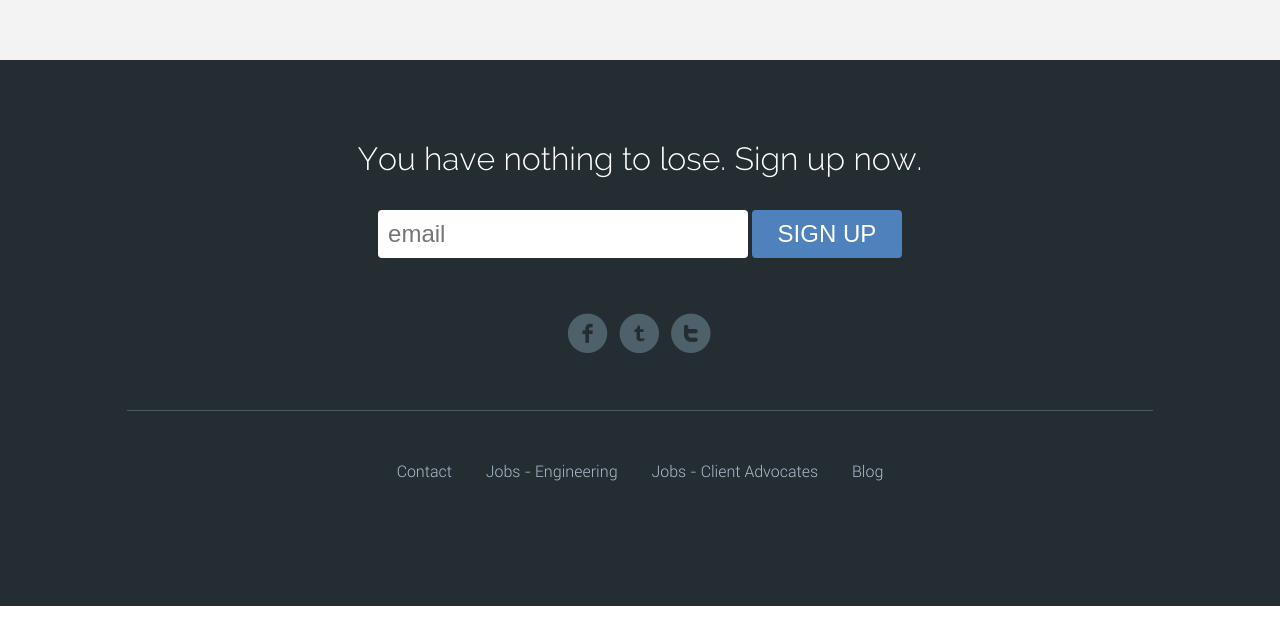
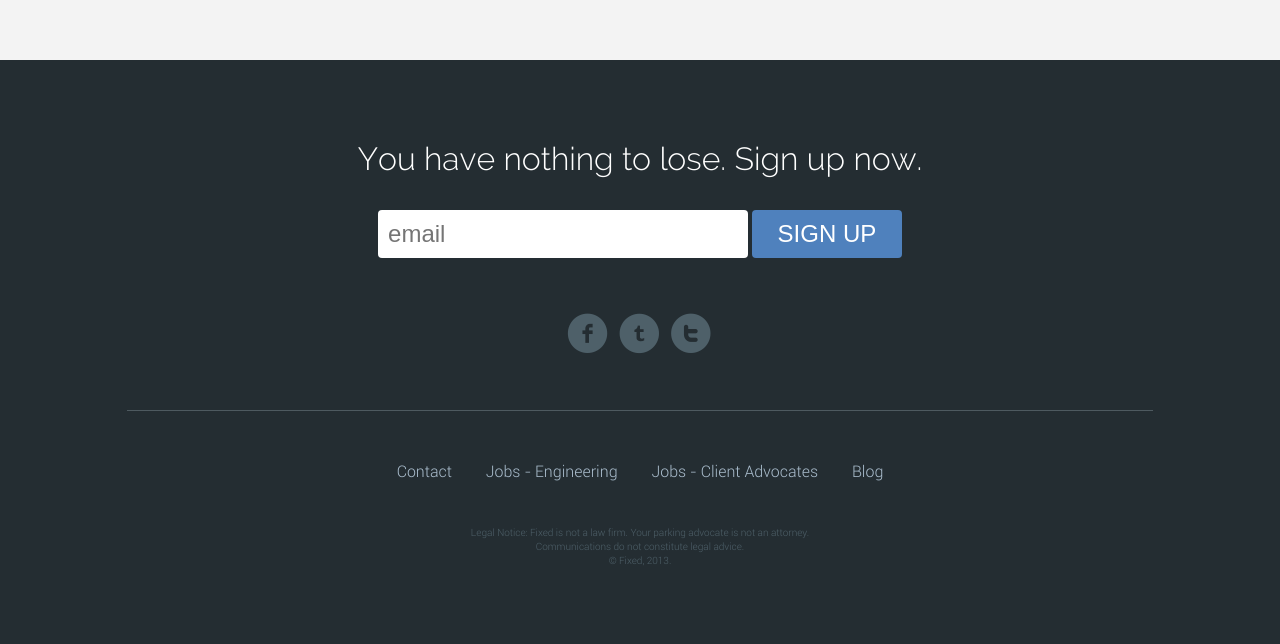
Before and after one commit to hegs/getfixed.me, a plain HTML site: page index.html in a window 1280 px wide. Shown: the part 1230-1874 px from the top of the page. Before the commit the page ends 1836 px from the top, so only its background shows below. Drawn offline with nearby package versions, Linux system fonts and the light colour scheme; a script that the page names is missing; files whose address does not match are found by name.

Commit message:
Updates with Legal Notice
Signed-off-by: David Hegarty <davidhegarty@gmail.com>

```diff
--- a/css/main.css
+++ b/css/main.css
@@ -515,6 +515,12 @@ ul.social-link a{
 	 transition: all 250ms ease-in-out;
 	 opacity: 1;
 }
+.legal-notice {
+	font-size: 10px;
+	color: #4E6069;
+	padding-top: 30px;
+	line-height: 14px;
+}
 
 
 
--- a/index.html
+++ b/index.html
@@ -222,6 +222,13 @@
                     <li><a href="http://blog.getfixed.me">Blog</a></li>
                 </ul>
 
+                <div>
+                    <p class="legal-notice">Legal Notice: Fixed is not a law firm. Your parking advocate is not an attorney.
+                        <br> Communications do not constitute legal advice.
+                        <br> © Fixed, 2013.
+                    </p>
+                </div>
+
             <!-- END FOOTER -->
             </footer>
         </div>
```
